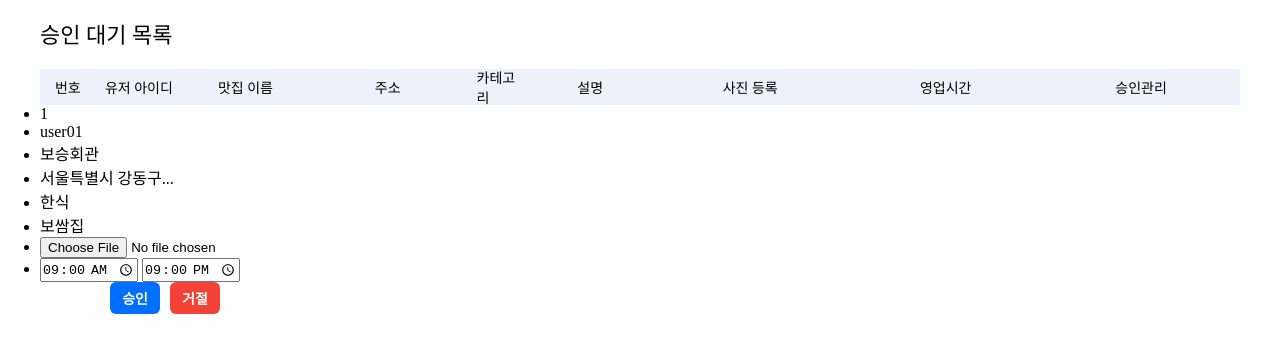
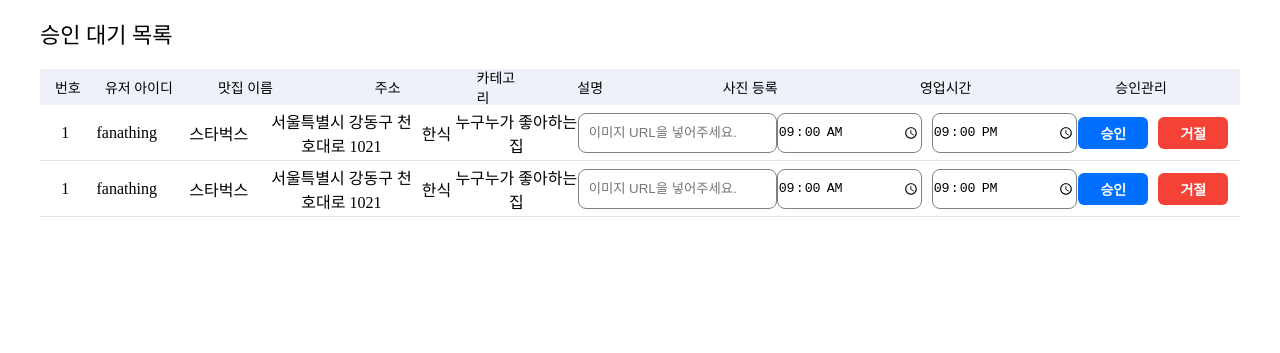
Before and after one commit to song2049/ToCheon, a website: page admin/front/views/index.html in a window 1280 px wide. Shown: the part 249-602 px from the top of the page. Drawn offline with Linux system fonts and the light colour scheme; a web font is replaced by a local one.

Commit message:
Feat: admin.html/css 수정하여 레이아웃 설계완료

```diff
--- a/admin/front/public/css/index.css
+++ b/admin/front/public/css/index.css
@@ -1,14 +1,8 @@
-main {}
-
-.dashboard {}
-
 .dashboard-title {
   padding: 20px 40px;
   font-size: 26px;
   font-weight: 700;
 }
-
-.dashboard-title > p {}
 
 .dashboard-card {
   padding: 0 40px;
@@ -40,20 +34,14 @@ main {}
   padding: 0 0 10px 20px;
 }
 
-
-.awaiting {}
-
 .awaiting-title {
   padding: 20px 40px;
   font-size: 22px;
   font-weight: 500;
 }
 
-.awaiting-title > p {}
-
 .awaiting-column {
   padding: 0 40px;
-
 }
 
 .awaiting-column > ul {
@@ -111,14 +99,6 @@ main {}
 
 /* ~~~~~승인 리스트들~~~~~ */
 
-.awaiting-list {
-    padding: 0 40px;
-}
-
-.awaiting-list > ul > li {
-    display: flex;
-    justify-content: center;
-}
 
 /* 각 행 전체 */
 .awaiting-item {
@@ -127,15 +107,19 @@ main {}
   background-color: #fff;
   border-bottom: 1px solid #E1E1E1;
   list-style: none;
-  padding: 8px 10px;
-  transition: background-color 0.15s ease;
+  height: 56px;
+  padding: 0 10px;
+  justify-content: space-between;
+
 }
 
 .awaiting-item:hover {
-  background-color: #F8F9FF;
+  background-color: #F8F8FF;
+  transition-property: background-color;
+  transition-duration: 0.2s;
 }
 
-/* li 기본 정렬 */
+/* 대기목록 정렬 */
 .awaiting-item > form {
   display: flex;
   width: 100%;
@@ -178,21 +162,15 @@ main {}
 /* 설명 */
 .awaiting-item li:nth-child(6) {
   width: 200px;
-  text-align: left;
-  justify-content: flex-start;
-  overflow: hidden;
-  text-overflow: ellipsis;
-  white-space: nowrap;
 }
 
 /* 사진등록 */
-.awaiting-item li:nth-child(7) {
-  width: 170px;
-}
-
-.file-input {
-  width: 150px;
-  font-size: 13px;
+.awaiting-item input:nth-child(7) {
+  width: 250px;
+  height: 40px;
+  border: 1px solid #808080;
+  border-radius: 8px;
+  padding: 0 10px;
 }
 
 /* 영업시간 */
@@ -201,16 +179,18 @@ main {}
   display: flex;
   justify-content: center;
   gap: 10px;
+  /* padding: 0 10px; */
 }
 
 .awaiting-item li:nth-child(8) input[type="time"] {
-  width: 100px;
-  padding: 3px 5px;
-  border: 1px solid #ccc;
-  border-radius: 4px;
+  width: 145px;
+  /* padding: 3px 5px; */
+  border: 1px solid #808080;
+  border-radius: 8px;
+  height: 40px;
 }
 
-/* 승인/거절 버튼 */
+/* 승인 or 거절 버튼 */
 .approval-btns {
   width: 250px;
   display: flex;
@@ -219,23 +199,21 @@ main {}
 }
 
 .approve-btn, .reject-btn {
+  width: 70px;
+  height: 32px;
   border: none;
   border-radius: 6px;
   padding: 6px 12px;
   color: #fff;
   cursor: pointer;
-  transition: 0.2s ease;
-  font-size: 13px;
+  font-size: 14px;
+  font-weight: 700;
 }
 
 .approve-btn {
-    font-size: 14px;
-    font-weight: 700;
     background-color: #006FFF;
 }
 
 .reject-btn {
-    font-size: 14px;
-    font-weight: 700;
     background-color: #F44336;
 }
--- a/admin/front/views/index.html
+++ b/admin/front/views/index.html
@@ -63,15 +63,34 @@
                     <li>영업시간</li>
                     <li>승인관리</li>
                 </ul>
-                <form action="/approve" method="post" enctype="multipart/form-data" class="awaiting-row">
-                    <ul>
+                <form action="/approve" method="post" class="awaiting-row">
+                    <ul class="awaiting-item">
                         <li>1</li>
-                        <li>user01</li>
-                        <li>보승회관</li>
-                        <li>서울특별시 강동구...</li>
+                        <li>fanathing</li>
+                        <li>스타벅스</li>
+                        <li>서울특별시 강동구 천호대로 1021</li>
                         <li>한식</li>
-                        <li>보쌈집</li>
-                        <li><input type="file" name="photo"></li>
+                        <li>누구누가 좋아하는 집</li>
+                        <input type="text" name="imgurl" placeholder="이미지 URL을 넣어주세요.">
+                        <li>
+                            <input type="time" name="open" value="09:00">
+                            <input type="time" name="close" value="21:00">
+                        </li>
+                        <li class="approval-btns">
+                            <button class="approve-btn">승인</button>
+                            <button class="reject-btn">거절</button>
+                        </li>
+                    </ul>
+                </form>
+                <form action="/approve" method="post" class="awaiting-row">
+                    <ul class="awaiting-item">
+                        <li>1</li>
+                        <li>fanathing</li>
+                        <li>스타벅스</li>
+                        <li>서울특별시 강동구 천호대로 1021</li>
+                        <li>한식</li>
+                        <li>누구누가 좋아하는 집</li>
+                        <input type="text" name="imgurl" placeholder="이미지 URL을 넣어주세요.">
                         <li>
                             <input type="time" name="open" value="09:00">
                             <input type="time" name="close" value="21:00">
```
Lines whose indentation alone changed are shown as unchanged.
